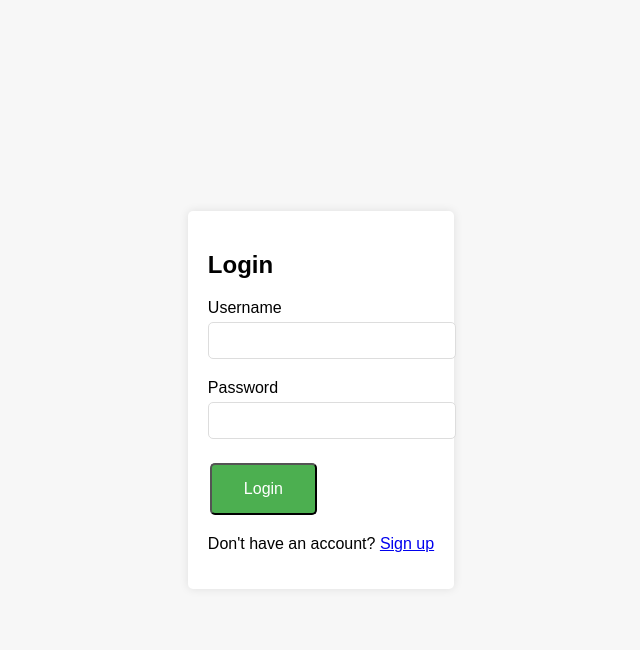
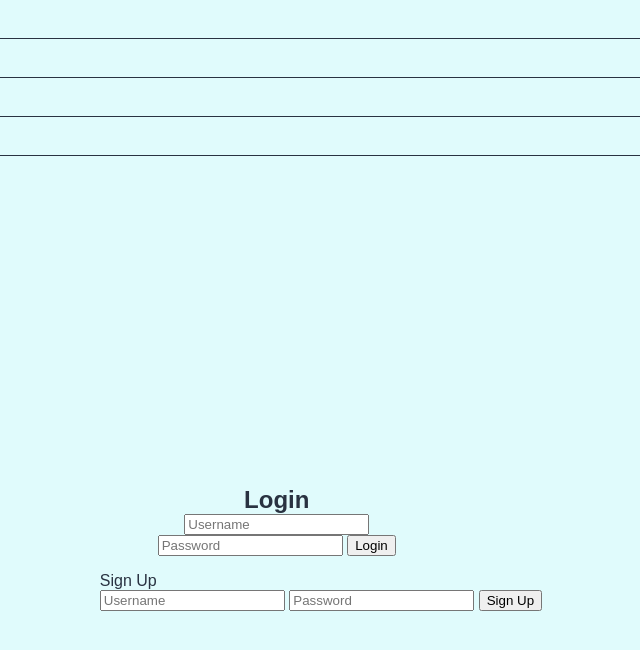
Before and after one commit to AsjahMarie/TO-DO-LIST-PROJECT, a plain HTML site: page APP/Index.html in a window 1280 px wide. Shown: the whole page, without its empty margins (319-959 px from the left). Drawn offline with Linux system fonts and the light colour scheme.

Commit message:
Trying to make it somewhat match the wireframe sent

```diff
--- a/APP/Index.html
+++ b/APP/Index.html
@@ -3,26 +3,40 @@
 <head>
     <meta charset="UTF-8">
     <meta name="viewport" content="width=device-width, initial-scale=1.0">
-    <title>Login</title>
+    <title>CheckMate - Task List Application</title>
     <link rel="stylesheet" href="styles.css">
 </head>
 <body>
-    <div class="login-container">
-        <h2>Login</h2>
-        <form id="login-form">
-            <div class="input-field">
-                <label for="username">Username</label>
-                <input type="text" id="username" name="username" required>
-            </div>
-            <div class="input-field">
-                <label for="password">Password</label>
-                <input type="password" id="password" name="password" required>
-            </div>
-            <button type="submit">Login</button>
-        </form>
-        <p>Don't have an account? <a href="#">Sign up</a></p>
+    <div class="navbar">
+        <ul>
+            <li><a href="#task-list"><i class="fas fa-tasks"></i> Task List</a></li>
+            <li><a href="#calendar"><i class="fas fa-calendar"></i> Calendar</a></li>
+            <li><a href="#settings"><i class="fas fa-cog"></i> Settings</a></li>
+            <li><a href="#account-info"><i class="fas fa-user"></i> Account Information</a></li>
+        </ul>
     </div>
-
+    <div class = "container">
+        <div class="login-signup">
+            <div class="login">
+                <h2>Login</h2>
+            <form id="login-form">
+                <input type="text" id="login-username" placeholder="Username" required>
+                <input type="password" id="login-Password" placeholder="Password" required>
+                <button type = "submit">Login</button>
+            </form>
+            <p id="login-error-msg" class="error-msg"></p>
+        </div>
+        <div class="Signup"
+            <h2>Sign Up</h2>
+            <form id="SignUpform">
+                <input type="text" id="login-username" placeholder="Username" required>
+                <input type="password" id="login-Password" placeholder="Password" required>
+                <button type = "submit">Sign Up</button>
+            </form>
+            <p id="signup-error-msg" class="error-msg"></p>
+        </div>
+    </div>
     <script src="script.js"></script>
+    <script src="https://kit.fontawesome.com/your-fontawesome-kit.js" crossorigin="anonymous"></script>
 </body>
 </html>
--- a/APP/script.js
+++ b/APP/script.js
@@ -1,56 +1,35 @@
-const addTaskBtn = document.getElementById('add-task-btn');
-const taskInput = document.getElementById('task-input');
-const taskList = document.getElementById('task-list');
-const username = document.getElementById('username').value;
-const password = document.getElementById('password').value;
-
-// Task model
-class Task {
-    constructor(taskText) {
-        this.taskText = taskText;
-    }
+// Function to validate the password format
+function validatePassword(password) {
+    // Password regex pattern: At least 10 characters, 1 special character, and 1 number
+    const passwordPattern = /^(?=.*[!@#$%^&*(),.?":{}|<>])(?=.*\d).{10,}$/;
+    return passwordPattern.test(password);
 }
 
-// Task view
-function displayTask(task) {
-    const taskDiv = document.createElement('div');
-    taskDiv.classList.add('task');
+// Function to handle form submission
+document.getElementById('registrationForm').addEventListener('submit', function(event) {
+    event.preventDefault();
 
-    const taskText = document.createElement('p');
-    taskText.textContent = task.taskText;
+    const username = document.getElementById('username').value;
+    const password = document.getElementById('password').value;
 
-    const deleteBtn = document.createElement('button');
-    deleteBtn.classList.add('delete-btn');
-    deleteBtn.textContent = 'Delete';
-    deleteBtn.addEventListener('click', () => {
-        taskList.removeChild(taskDiv);
-    });
+    if (usernameTaken(username)) {
+        showError('Username is already taken');
+    } else if (!validatePassword(password)) {
+        showError('Password must be at least 10 characters with at least 1 special character and 1 number');
+    } else {
+        // Register the user (proceed to the registration process)
+        registerUser(username, password);
+    }
+});
 
-    taskDiv.appendChild(taskText);
-    taskDiv.appendChild(deleteBtn);
-
-    taskList.appendChild(taskDiv);
+// Function to show error messages
+function showError(message) {
+    document.getElementById('error-msg').innerText = message;
 }
 
-// Task controller
-function addTask() {
-    const taskText = taskInput.value.trim();
-    if (taskText) {
-        const task = new Task(taskText);
-        displayTask(task);
-        taskInput.value = '';
-    }
+// Simulated function to register the user
+function registerUser(username, password) {
+    // Replace this with your actual registration process
+    console.log('User registered:', username, password);
+    // This is where you would proceed to the actual registration process (e.g., send data to server)
 }
-
-addTaskBtn.addEventListener('click', addTask);
-
-document.getElementById('login-form').addEventListener('submit', (e) => {
-    e.preventDefault();
-
-    // Replace the below condition with your actual login condition
-    if (username === 'test' && password === 'test') {
-        window.location.href = 'home.html';
-    } else {
-        alert('Invalid credentials');
-    }
-});
--- a/APP/styles.css
+++ b/APP/styles.css
@@ -1,46 +1,73 @@
+/* Reset default margin and padding */
+body, h1, h2, ul {
+    margin: 0;
+    padding: 0;
+}
+
 body {
     font-family: Arial, sans-serif;
+    background-color: #e0fbfc; /* Tertiary color */
+    color: #293241; /* Main text color */
+}
+
+.container {
     display: flex;
     justify-content: center;
     align-items: center;
     height: 100vh;
-    margin: 0;
-    background-color: #f7f7f7;
 }
 
-.login-container {
-    padding: 20px;
-    max-width: 400px;
-    background-color: white;
-    border-radius: 5px;
-    box-shadow: 0px 0px 10px 0px rgba(0,0,0,0.1);
+.login,
+.homepage {
+    display: none;
+    text-align: center;
+    width: 80%;
 }
 
-.input-field {
-    margin-bottom: 20px;
+/* Style for the login section */
+.login {
+    display: block;
+    /* Your styles for login section */
 }
 
-.input-field label {
+/* Style for the main content after login */
+.homepage {
     display: block;
-    margin-bottom: 5px;
+    background-color: #98c1d9; /* Secondary color */
+    border: 1px solid #293241; /* Borders and detail color */
 }
 
-.input-field input {
-    width: 100%;
-    padding: 10px;
-    border: 1px solid #ddd;
-    border-radius: 5px;
+.sidebar {
+    background-color: #3d5a80; /* Primary color */
+    width: 20%;
+    height: 100%;
+    position: fixed;
 }
 
-button {
-    background-color: #4CAF50;
-    color: white;
-    padding: 15px 32px;
-    text-align: center;
+ul {
+    list-style: none;
+    padding: 0;
+}
+
+li {
+    border-bottom: 1px solid #293241; /* Borders and detail color */
+}
+
+li a {
+    display: block;
+    color: #e0fbfc; /* Main text color */
     text-decoration: none;
-    display: inline-block;
-    font-size: 16px;
-    margin: 4px 2px;
-    cursor: pointer;
-    border-radius: 5px;
+    padding: 10px;
 }
+
+.add-task {
+    margin-left: 20%; /* Adjust for the sidebar width */
+    padding: 20px;
+    color: #293241; /* Main text color */
+}
+
+/* Style the icons */
+i {
+    margin-right: 8px;
+    color: #e0fbfc; /* Main text color */
+}
```
